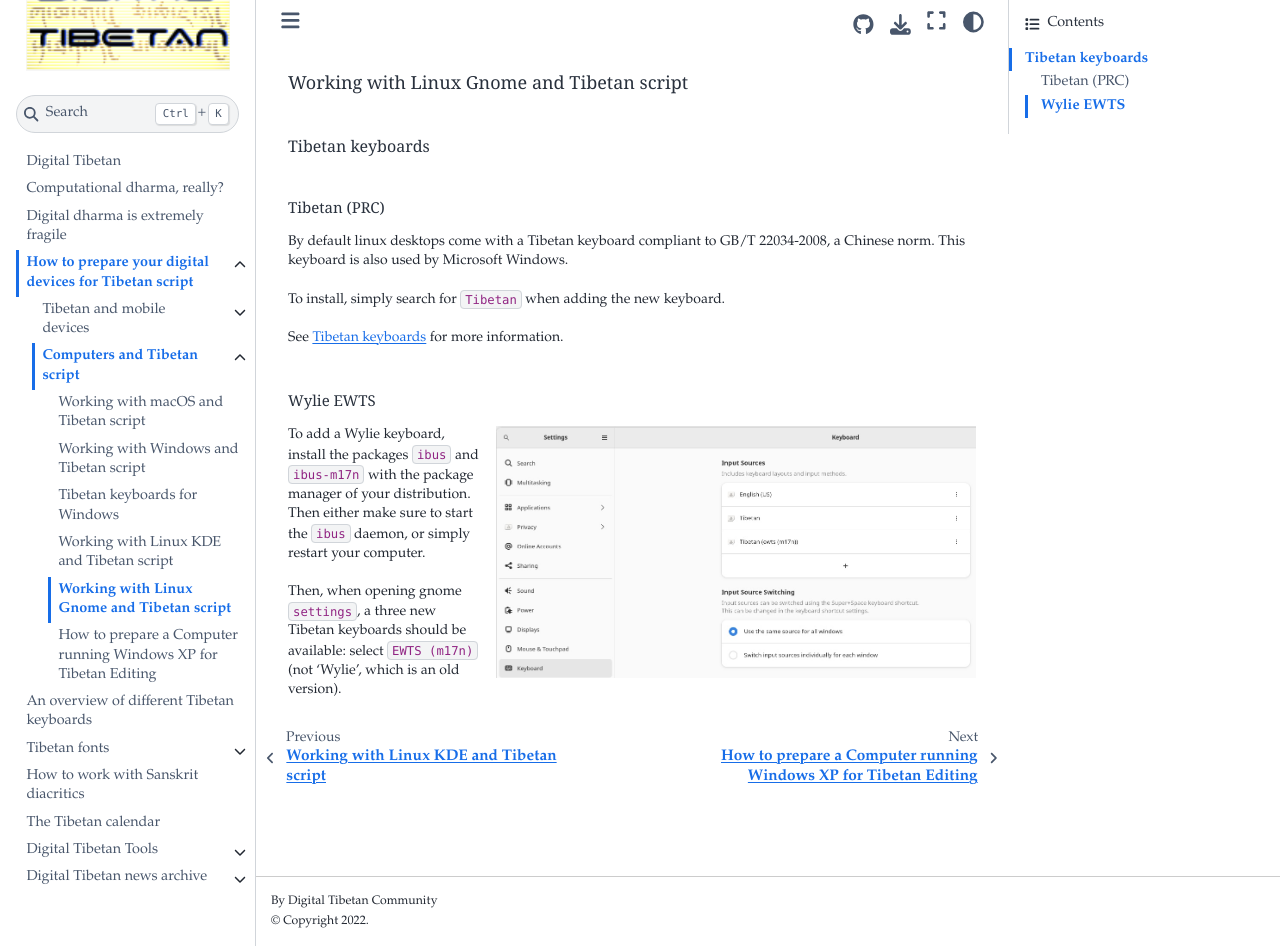
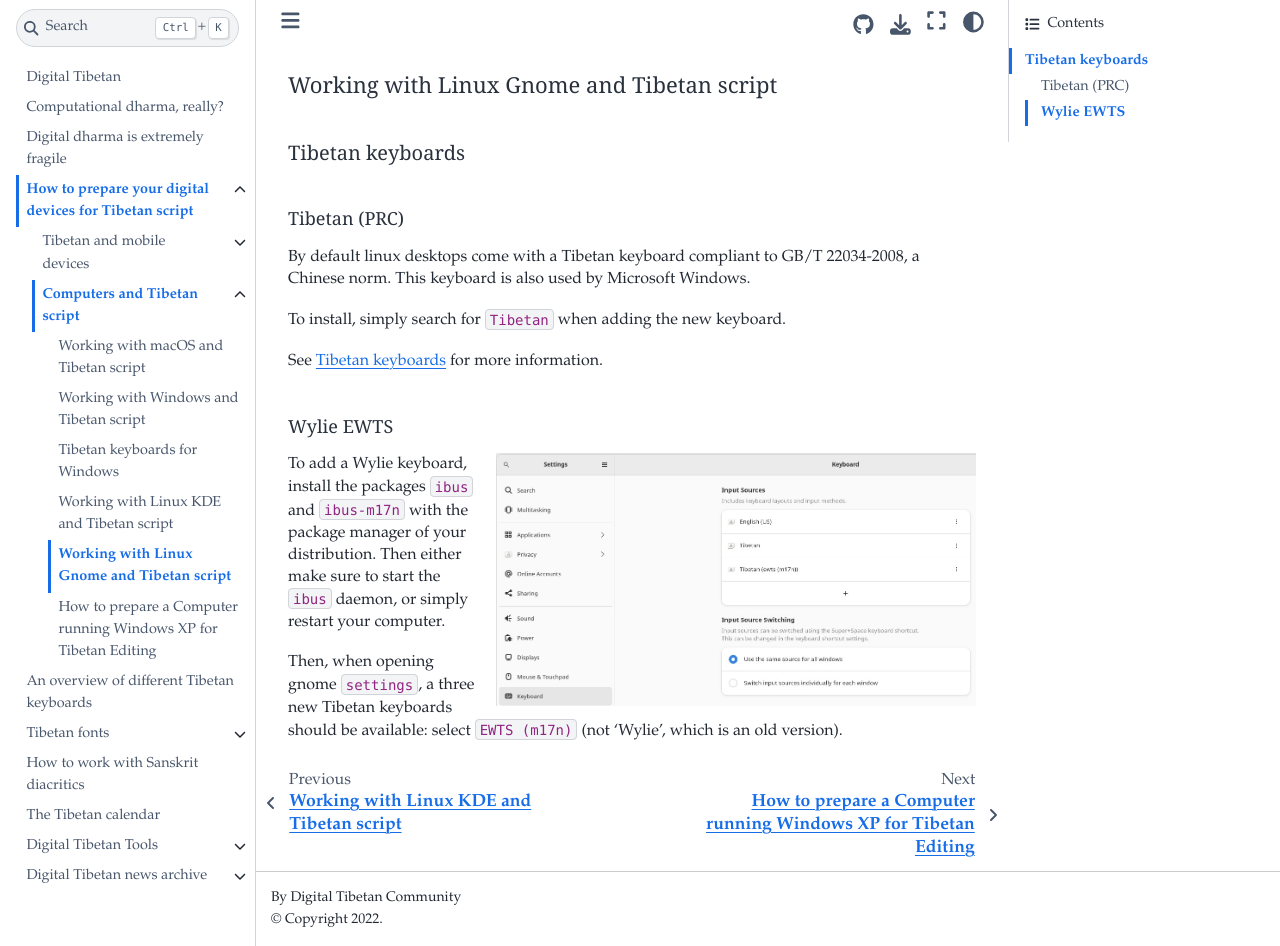
Before and after one commit to DigitalTibetan/DigitalTibetan, a Jupyter Book: the page built from docs/computers_linux_gnome.md, in a window 1280 px wide and 946 px high. Built offline with Jupyter Book 1.0.4 settings and Sphinx 7.4.7 and the Sphinx Book theme 1.1.4, drawn with Linux system fonts in a browser that asks for light colours.

Commit message:
Default fonts ++

```diff
--- a/_static/mod.css
+++ b/_static/mod.css
@@ -1,33 +1,33 @@
 
 body {
     font-family: Garamond, "Times New Roman", Times, serif;
-    font-size: 14px;
+    font-size: 16px;
     line-height: 1.38em;
 }
 
 h1 {
     font-family: Georgia, "Times New Roman", Times, serif;
-    font-size: 18px;
+    font-size: 22px;
 }
 
 h2 {
     font-family: Georgia, "Times New Roman", Times, serif;
-    font-size: 16px;
+    font-size: 20px;
 }
 
 h3 {
     font-family: Georgia, "Times New Roman", Times, serif;
-    font-size: 15px;
+    font-size: 18px;
 }
 h4 {
     font-family: Georgia, "Times New Roman", Times, serif;
-    font-size: 14px;
+    font-size: 17px;
 }
 h5 {
     font-family: Georgia, "Times New Roman", Times, serif;
-    font-size: 14px;
+    font-size: 16px;
 }
 h6 {
     font-family: Georgia, "Times New Roman", Times, serif;
-    font-size: 14px;
+    font-size: 16px;
 }
```
